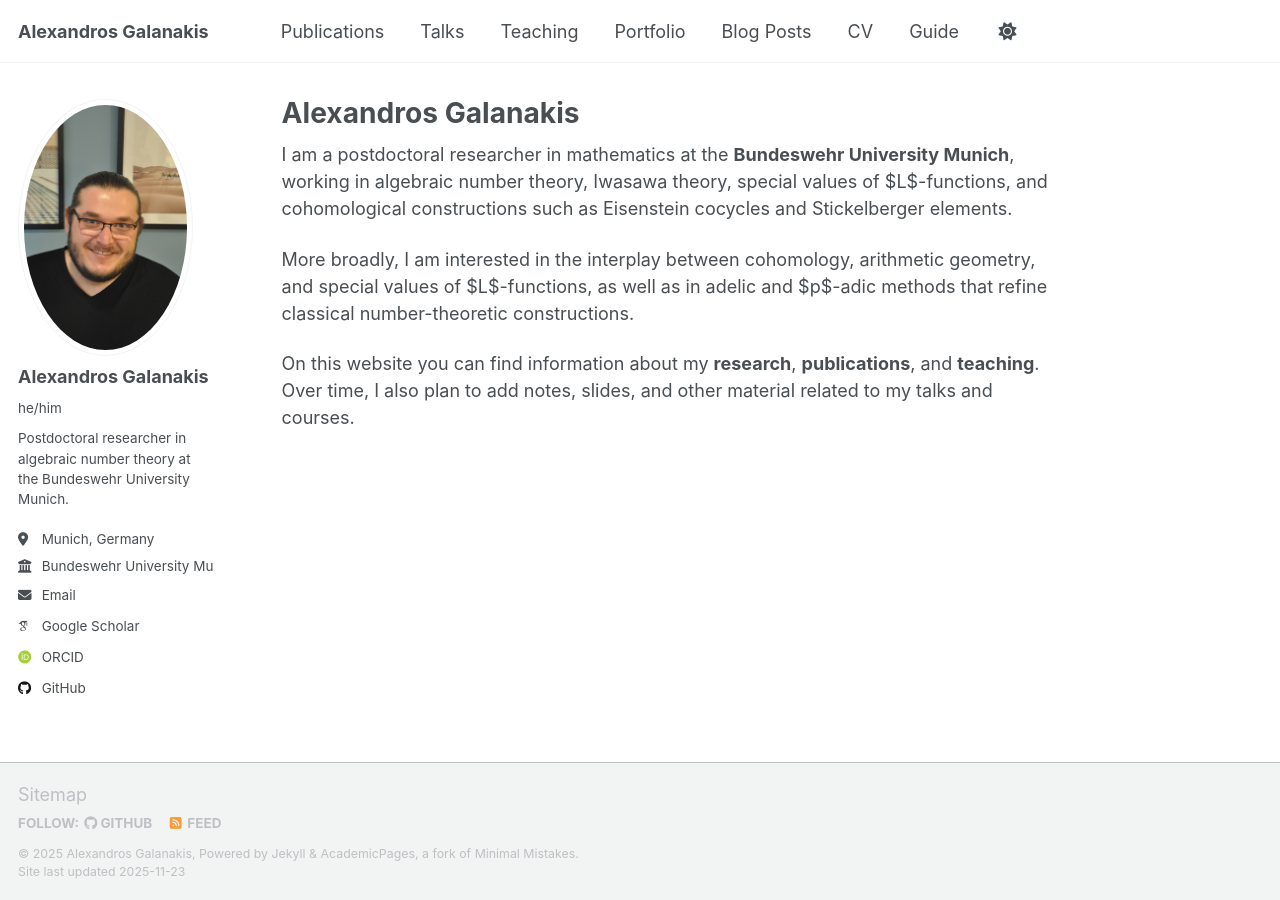
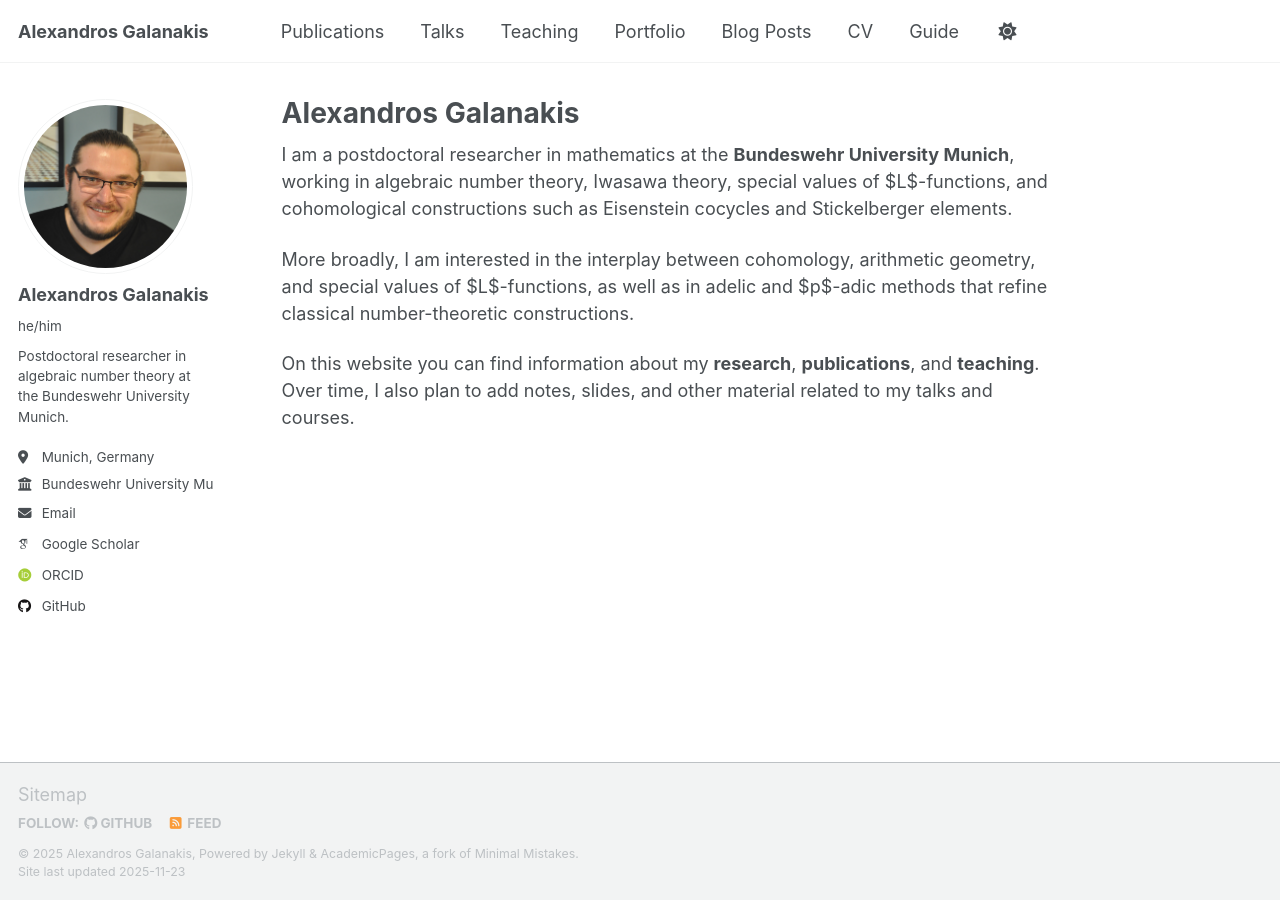
Before and after one commit to algal123/personal_homepage, a Jekyll site: the page built from _pages/about.md, in a window 1280 px wide. Built offline with Jekyll 4.4.1, drawn with Linux system fonts in a browser that asks for light colours; some web fonts are replaced; a script that is not in the unit is left out.

Commit message:
Update _config.yml

```diff
--- a/_config.yml
+++ b/_config.yml
@@ -22,7 +22,7 @@ repository               : "algal123/personal_homepage"
 #               Additional customization can be done by editing /_includes/author-profile.html
 author:
   # Biographic information
-  avatar           : "alex.JPG"        # Βάλε το όνομα της φωτογραφίας σου στον φάκελο images/
+  avatar           : "alex1.JPG"        # Βάλε το όνομα της φωτογραφίας σου στον φάκελο images/
   name             : "Alexandros Galanakis"
   pronouns         : "he/him"
   bio              : "Postdoctoral researcher in algebraic number theory at the Bundeswehr University Munich."
```
